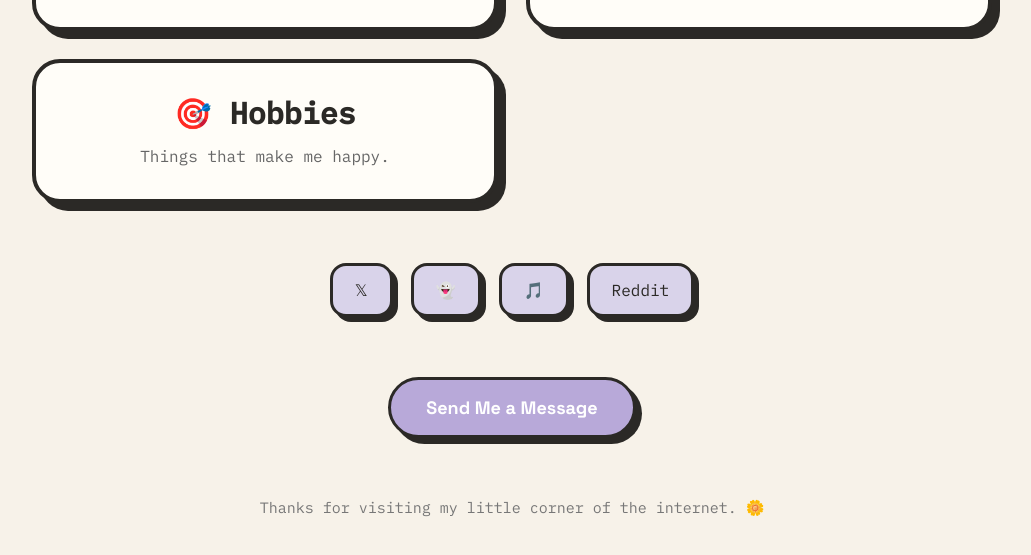
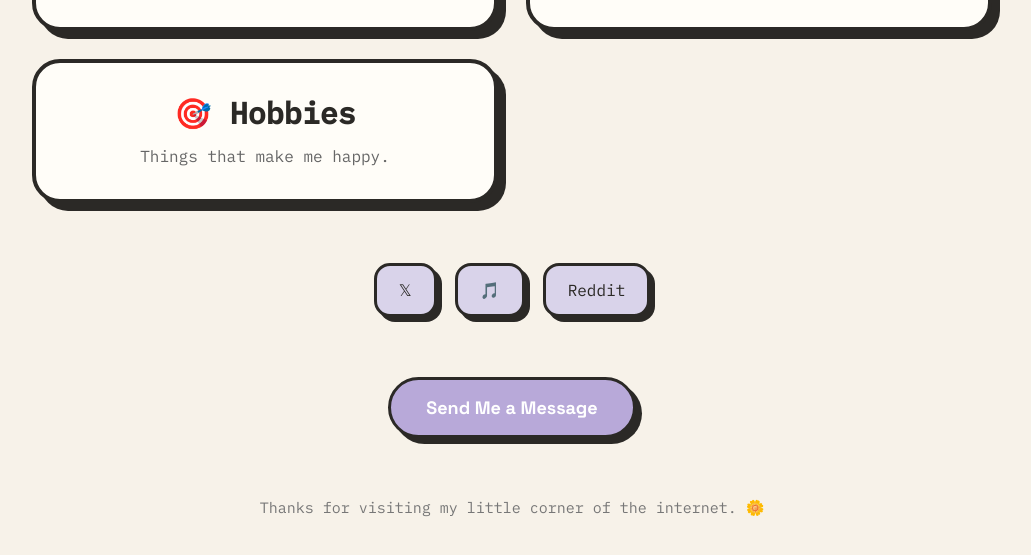
Before and after one commit to Anandakrishh/port-in, a plain HTML site: page index.html in a window 1280 px wide. Shown: the part 793-1348 px from the top of the page, without its empty margins (128-1159 px from the left). Drawn offline with Linux system fonts and the light colour scheme.

Commit message:
fix: remove Snapchat link from homepage socials

```diff
--- a/index.html
+++ b/index.html
@@ -77,12 +77,6 @@
                target="_blank"
                rel="noopener noreferrer">
                 𝕏
-            </a>
-
-            <a href="https://www.snapchat.com/add/thy-ak"
-               target="_blank"
-               rel="noopener noreferrer">
-                👻
             </a>
 
             <a href="https://open.spotify.com/user/by.krishh"
```
